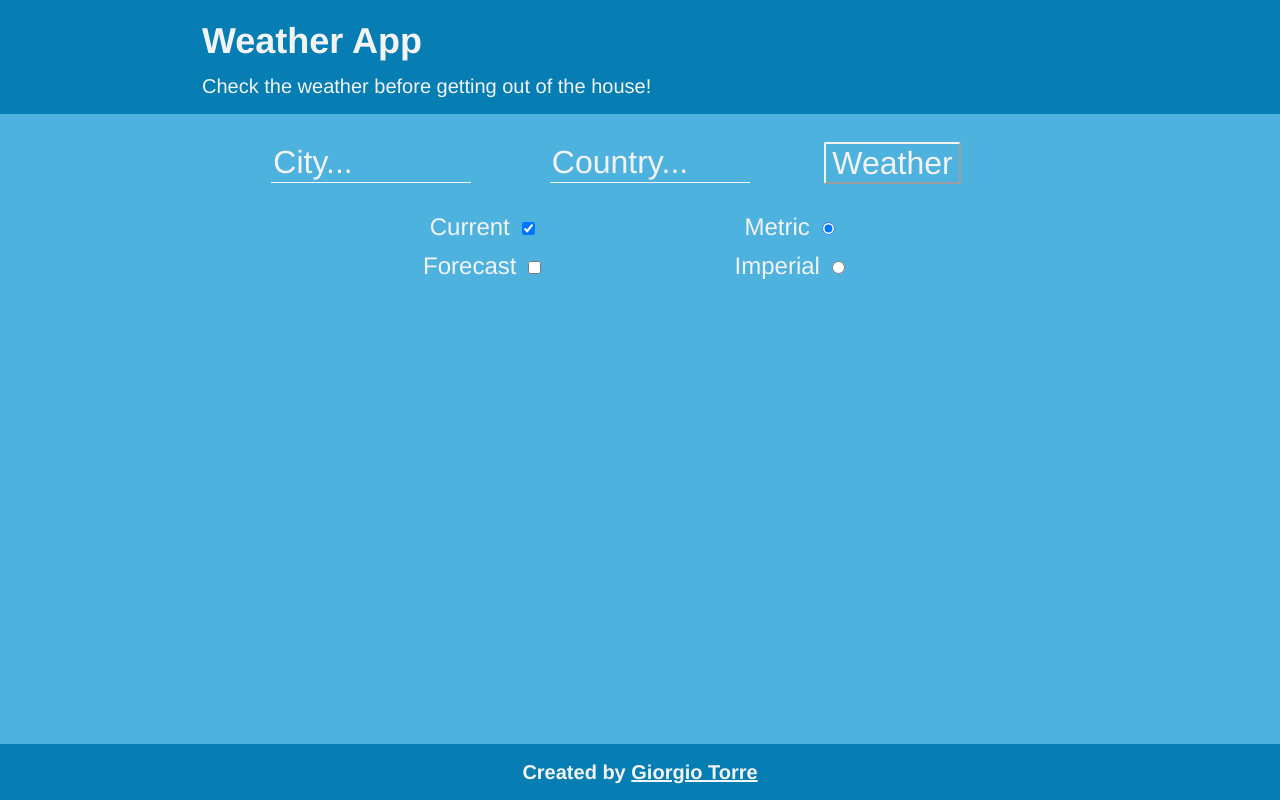
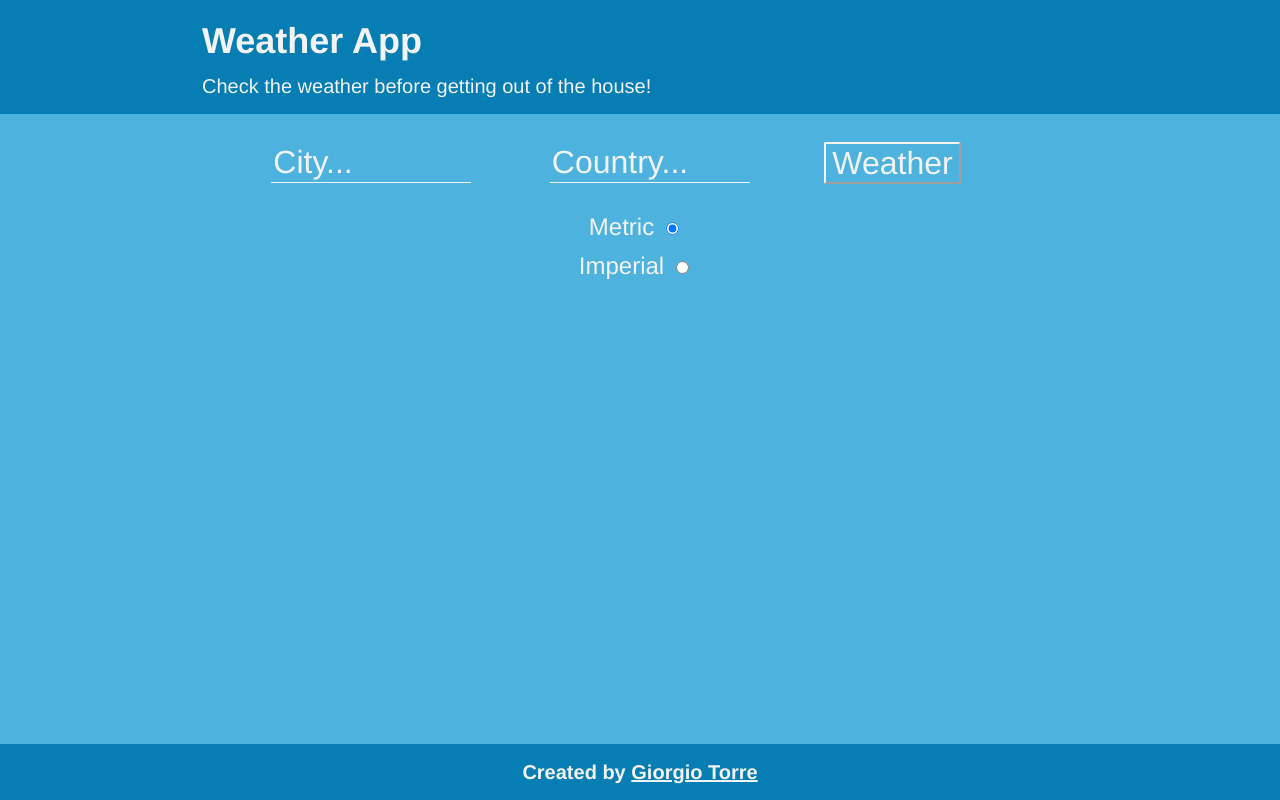
Before and after one commit to towerbrother/weather-app, a React (Create React App) app: page / in a window 1280 px wide. Built offline with nearby package versions, Linux system fonts and the light colour scheme.

Commit message:
Removed checkbox and distinction between dataCurrent and dataForecast.

```diff
--- a/src/components/App.jsx
+++ b/src/components/App.jsx
@@ -17,8 +17,6 @@ const App = () => {
   const [unitMeasure, setUnitMeasure] = useState("metric");
   const [queryStringCity, setQueryStringCity] = useState("");
   const [queryStringCountry, setQueryStringCountry] = useState("");
-  const [showCurrent, setShowCurrent] = useState(true);
-  const [showForecast, setShowForecast] = useState(false);
 
   const handleChange = (e) => {
     setQueryStringCountry("");
@@ -32,9 +30,8 @@ const App = () => {
     setErr(null);
     setDataCurrent(null);
     setDataForecast(null);
-    setLoading(showCurrent + showForecast);
+    setLoading(true);
 
-    if (showCurrent) {
     fetch(
       `${window.location.protocol}//api.openweathermap.org/data/2.5/weather?q=${queryStringCity},${queryStringCountry}&APPID=${API}`
     )
@@ -50,9 +47,7 @@ const App = () => {
         setErr(err);
         setLoading(loading - 1);
       });
-    }
 
-    if (showForecast) {
     fetch(
       `${window.location.protocol}//api.openweathermap.org/data/2.5/forecast?q=${queryStringCity},${queryStringCountry}&APPID=${API}`
     )
@@ -68,13 +63,9 @@ const App = () => {
         setErr(err);
         setLoading(loading - 1);
       });
-    }
-  };
 
-  const handleBoxChecked = (e) => {
-    const id = e.target.id;
-    if (id === "showCurrent") setShowCurrent(!showCurrent);
-    if (id === "showForecast") setShowForecast(!showForecast);
+    setQueryStringCity("");
+    setQueryStringCountry("");
   };
 
   const handleRadioChecked = (e) => {
@@ -93,12 +84,9 @@ const App = () => {
           dataForecast,
           queryStringCity,
           queryStringCountry,
-          showCurrent,
-          showForecast,
           unitMeasure,
           handleChange,
           handleSubmit,
-          handleBoxChecked,
           handleRadioChecked,
         }}
       >
@@ -109,7 +97,7 @@ const App = () => {
             {loading ? (
               <LoadingPage />
             ) : (
-              (dataCurrent || dataForecast) && <Weather />
+              dataCurrent && dataForecast && <Weather />
             )}
           </div>
         </div>
--- a/src/components/Checkboxes.jsx
+++ /dev/null
@@ -1,31 +0,0 @@
-import React, { useContext } from "react";
-import Input from "./Input";
-import WeatherContext from "./../context/weatherContext";
-
-const Checkboxes = ({ type }) => {
-  const { showCurrent, showForecast, handleBoxChecked } = useContext(
-    WeatherContext
-  );
-  return (
-    <div className="checkbox">
-      <Input
-        label="Current"
-        id="showCurrent"
-        className="current"
-        type={type}
-        onChange={handleBoxChecked}
-        checked={showCurrent}
-      />
-      <Input
-        label="Forecast"
-        id="showForecast"
-        className="forecast"
-        type={type}
-        onChange={handleBoxChecked}
-        checked={showForecast}
-      />
-    </div>
-  );
-};
-
-export default Checkboxes;
--- a/src/components/CurrentDisplay.jsx
+++ /dev/null
@@ -1,59 +0,0 @@
-import React, { useContext } from "react";
-import WeatherContext from "./../context/weatherContext";
-
-const CurrentDisplay = () => {
-  const { dataCurrent, unitMeasure } = useContext(WeatherContext);
-
-  const displayWeatherIcon = (iconId) => {
-    return (
-      <img
-        id="icon"
-        src={`http://openweathermap.org/img/wn/${iconId}@2x.png`}
-        alt="Weather icon"
-      />
-    );
-  };
-
-  const convertCelsius = (temp) => Math.round((temp - 273.15) * 10) / 10;
-
-  const convertFahrenheit = (celsius) =>
-    Math.round((celsius * 1.8 + 32) * 10) / 10;
-
-  return (
-    <div className="current-weather">
-      {displayWeatherIcon(dataCurrent.weather[0].icon)}
-      {unitMeasure === "metric" ? (
-        <>
-          <p className="current-temp">
-            {convertCelsius(dataCurrent.main.temp)}&deg;C
-          </p>
-          <span className="current-min-temp">
-            min: {convertCelsius(dataCurrent.main.temp_min)}&deg;C
-          </span>
-          <span className="current-max-temp">
-            max: {convertCelsius(dataCurrent.main.temp_max)}&deg;C
-          </span>
-        </>
-      ) : (
-        <>
-          <p className="current-temp">
-            {convertFahrenheit(convertCelsius(dataCurrent.main.temp))}&deg;F
-          </p>
-          <span className="current-min-temp">
-            min: {convertFahrenheit(convertCelsius(dataCurrent.main.temp_min))}
-            &deg;F
-          </span>
-          <span className="current-max-temp">
-            max: {convertFahrenheit(convertCelsius(dataCurrent.main.temp_max))}
-            &deg;F
-          </span>
-        </>
-      )}
-      <h4 className="current-description">
-        {dataCurrent.weather[0].description}
-      </h4>
-    </div>
-  );
-};
-
-export default CurrentDisplay;
--- /dev/null
+++ b/src/components/Display.jsx
@@ -0,0 +1,105 @@
+import React, { useContext } from "react";
+import WeatherContext from "../context/weatherContext";
+
+const Display = () => {
+  const { dataCurrent, dataForecast, unitMeasure } = useContext(WeatherContext);
+
+  const displayWeatherIcon = (iconId) => {
+    return (
+      <img
+        id="icon"
+        src={`http://openweathermap.org/img/wn/${iconId}@2x.png`}
+        alt="Weather icon"
+      />
+    );
+  };
+
+  const convertCelsius = (temp) => Math.round((temp - 273.15) * 10) / 10;
+
+  const convertFahrenheit = (celsius) =>
+    Math.round((celsius * 1.8 + 32) * 10) / 10;
+
+  return (
+    <div className="current-weather">
+      {displayWeatherIcon(dataCurrent.weather[0].icon)}
+      {unitMeasure === "metric" ? (
+        <>
+          <p className="current-temp">
+            {convertCelsius(dataCurrent.main.temp)}&deg;C
+          </p>
+          <span className="current-min-temp">
+            min: {convertCelsius(dataCurrent.main.temp_min)}&deg;C
+          </span>
+          <span className="current-max-temp">
+            max: {convertCelsius(dataCurrent.main.temp_max)}&deg;C
+          </span>
+        </>
+      ) : (
+        <>
+          <p className="current-temp">
+            {convertFahrenheit(convertCelsius(dataCurrent.main.temp))}&deg;F
+          </p>
+          <span className="current-min-temp">
+            min: {convertFahrenheit(convertCelsius(dataCurrent.main.temp_min))}
+            &deg;F
+          </span>
+          <span className="current-max-temp">
+            max: {convertFahrenheit(convertCelsius(dataCurrent.main.temp_max))}
+            &deg;F
+          </span>
+        </>
+      )}
+      <h4 className="current-description">
+        {dataCurrent.weather[0].description}
+      </h4>
+    </div>
+  );
+};
+
+export default Display;
+
+// const ForecastDisplay = () => {
+//   const { dataForecast, unitMeasure } = useContext(WeatherContext);
+
+//   const displayWeatherIcon = (iconId) => {
+//     return (
+//       <img
+//         id="icon"
+//         src={`http://openweathermap.org/img/wn/${iconId}@2x.png`}
+//         alt="Weather icon"
+//       />
+//     );
+//   };
+
+//   const arrayForecast = dataForecast.list.filter(
+//     (item) =>
+//       item.dt_txt.slice(11, 19) === dataForecast.list[39].dt_txt.slice(11, 19)
+//   );
+
+//   return (
+//     <div className="forecast">
+//       <div className="forecast-container">
+//         {arrayForecast.map((item) => (
+//           <div key={item.dt} className="forecast-item">
+//             <p className="forecast-date">{item.dt_txt.slice(0, 10)}</p>
+//             {displayWeatherIcon(item.weather[0].icon)}
+//             {unitMeasure === "metric" ? (
+//               <p className="forecast-temp">
+//                 {convertCelsius(item.main.temp)}&deg;C
+//               </p>
+//             ) : (
+//               <p className="forecast-temp">
+//                 {convertFahrenheit(convertCelsius(item.main.temp))}&deg;F
+//               </p>
+//             )}
+//             <p className="forecast-description">
+//               {item.weather[0].description}
+//             </p>
+//           </div>
+//         ))}
+//       </div>
+//     </div>
+//   );
+// };
+
+// export default ForecastDisplay;
--- a/src/components/ForecastDisplay.jsx
+++ /dev/null
@@ -1,53 +0,0 @@
-import React, { useContext } from "react";
-import WeatherContext from "./../context/weatherContext";
-
-const ForecastDisplay = () => {
-  const { dataForecast, unitMeasure } = useContext(WeatherContext);
-
-  const displayWeatherIcon = (iconId) => {
-    return (
-      <img
-        id="icon"
-        src={`http://openweathermap.org/img/wn/${iconId}@2x.png`}
-        alt="Weather icon"
-      />
-    );
-  };
-
-  const convertCelsius = (temp) => Math.round((temp - 273.15) * 10) / 10;
-
-  const convertFahrenheit = (celsius) =>
-    Math.round((celsius * 1.8 + 32) * 10) / 10;
-
-  const arrayForecast = dataForecast.list.filter(
-    (item) =>
-      item.dt_txt.slice(11, 19) === dataForecast.list[39].dt_txt.slice(11, 19)
-  );
-
-  return (
-    <div className="forecast">
-      <div className="forecast-container">
-        {arrayForecast.map((item) => (
-          <div key={item.dt} className="forecast-item">
-            <p className="forecast-date">{item.dt_txt.slice(0, 10)}</p>
-            {displayWeatherIcon(item.weather[0].icon)}
-            {unitMeasure === "metric" ? (
-              <p className="forecast-temp">
-                {convertCelsius(item.main.temp)}&deg;C
-              </p>
-            ) : (
-              <p className="forecast-temp">
-                {convertFahrenheit(convertCelsius(item.main.temp))}&deg;F
-              </p>
-            )}
-            <p className="forecast-description">
-              {item.weather[0].description}
-            </p>
-          </div>
-        ))}
-      </div>
-    </div>
-  );
-};
-
-export default ForecastDisplay;
--- a/src/components/Form.jsx
+++ b/src/components/Form.jsx
@@ -1,6 +1,5 @@
 import React, { useContext } from "react";
 import Input from "./Input";
-import Checkboxes from "./Checkboxes";
 import Radio from "./Radio";
 import WeatherContext from "./../context/weatherContext";
 
@@ -8,8 +7,6 @@ const Form = () => {
   const {
     queryStringCity,
     queryStringCountry,
-    showCurrent,
-    showForecast,
     handleChange,
     handleSubmit,
   } = useContext(WeatherContext);
@@ -36,16 +33,11 @@ const Form = () => {
             onChange={handleChange}
             value={queryStringCountry}
           />
-          <button
-            type="submit"
-            className="button"
-            disabled={!(showCurrent || showForecast) || !queryStringCity}
-          >
+          <button type="submit" className="button" disabled={!queryStringCity}>
             Weather
           </button>
         </div>
         <div className="boxes-container">
-          <Checkboxes type="checkbox" />
           <Radio type="radio" />
         </div>
       </form>
--- a/src/components/Weather.jsx
+++ b/src/components/Weather.jsx
@@ -1,26 +1,20 @@
 import React, { useContext } from "react";
-import CurrentDisplay from "./CurrentDisplay";
-import ForecastDisplay from "./ForecastDisplay";
 import CityNameDisplay from "./CityNameDisplay";
+import Display from "./Display";
 import WeatherContext from "./../context/weatherContext";
 
 const Weather = () => {
   const { dataCurrent, dataForecast } = useContext(WeatherContext);
 
   return (
-    <div>
-      <CityNameDisplay />
-      {dataCurrent && dataForecast ? (
+    <>
+      {dataCurrent && dataForecast && (
         <div>
-          <CurrentDisplay />
-          <ForecastDisplay />
+          <CityNameDisplay />
+          <Display />
         </div>
-      ) : dataCurrent && !dataForecast ? (
-        <CurrentDisplay />
-      ) : (
-        <ForecastDisplay />
       )}
-    </div>
+    </>
   );
 };
 
```
Lines whose indentation alone changed are shown as unchanged.
